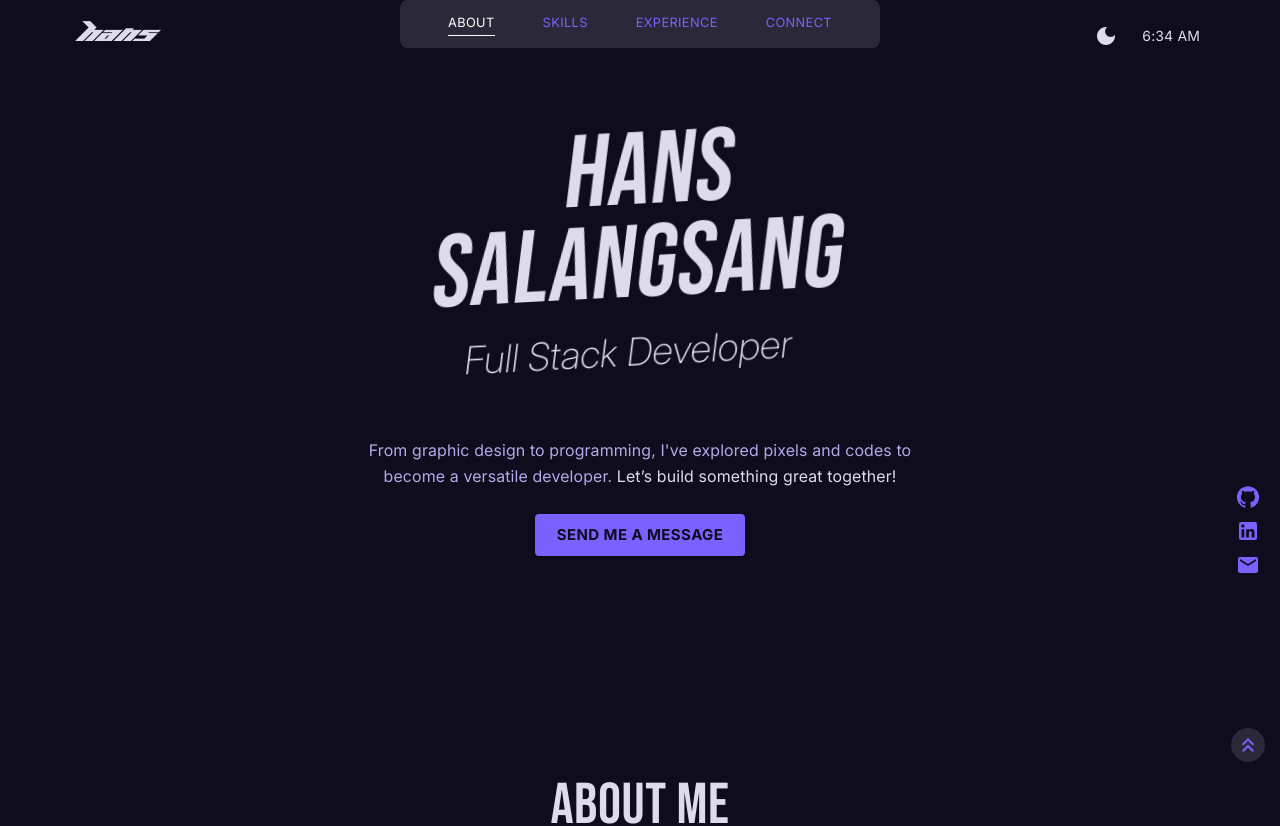
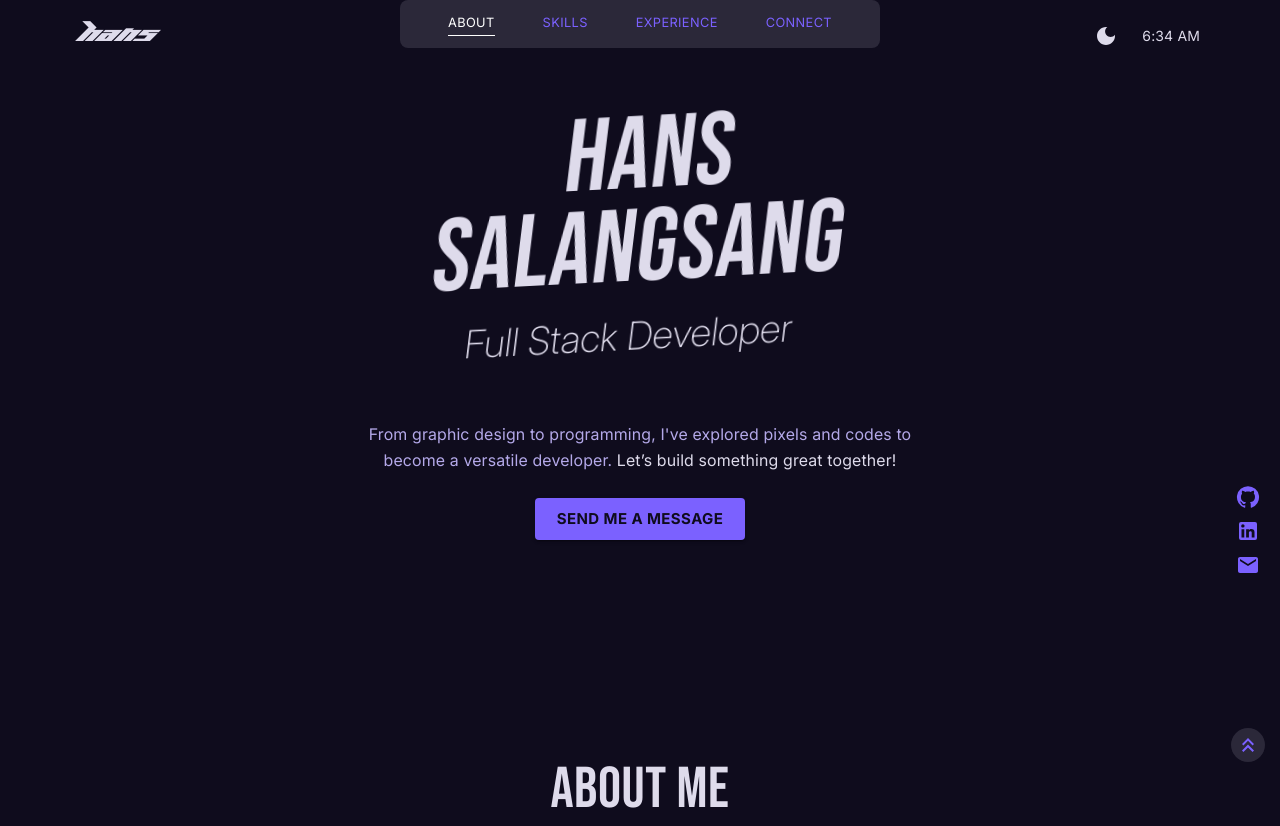
Before and after one commit to hans-salangsang/Web-Portfolio, a React (Create React App) app: page / in a window 1280 px wide. Shown: the top 826 px of the page. Built offline with nearby package versions, Linux system fonts and the light colour scheme; no server answers.

Commit message:
Adjusted landing page for lg screens

```diff
--- a/src/components/LandingSection.js
+++ b/src/components/LandingSection.js
@@ -45,7 +45,7 @@ function LandingSection(
       maxWidth={screenSize === "xl" ? "xl" : "lg"}
       ref={ref}
       sx={{
-        pt: { xs: "8rem", sm: "8rem", lg: "8rem", xl: "12rem" },
+        pt: { xs: "8rem", sm: "8rem", lg: "7rem", xl: "12rem" },
       }}
     >
       {/* <Stack spacing={2} ref={scope}> */}
```
